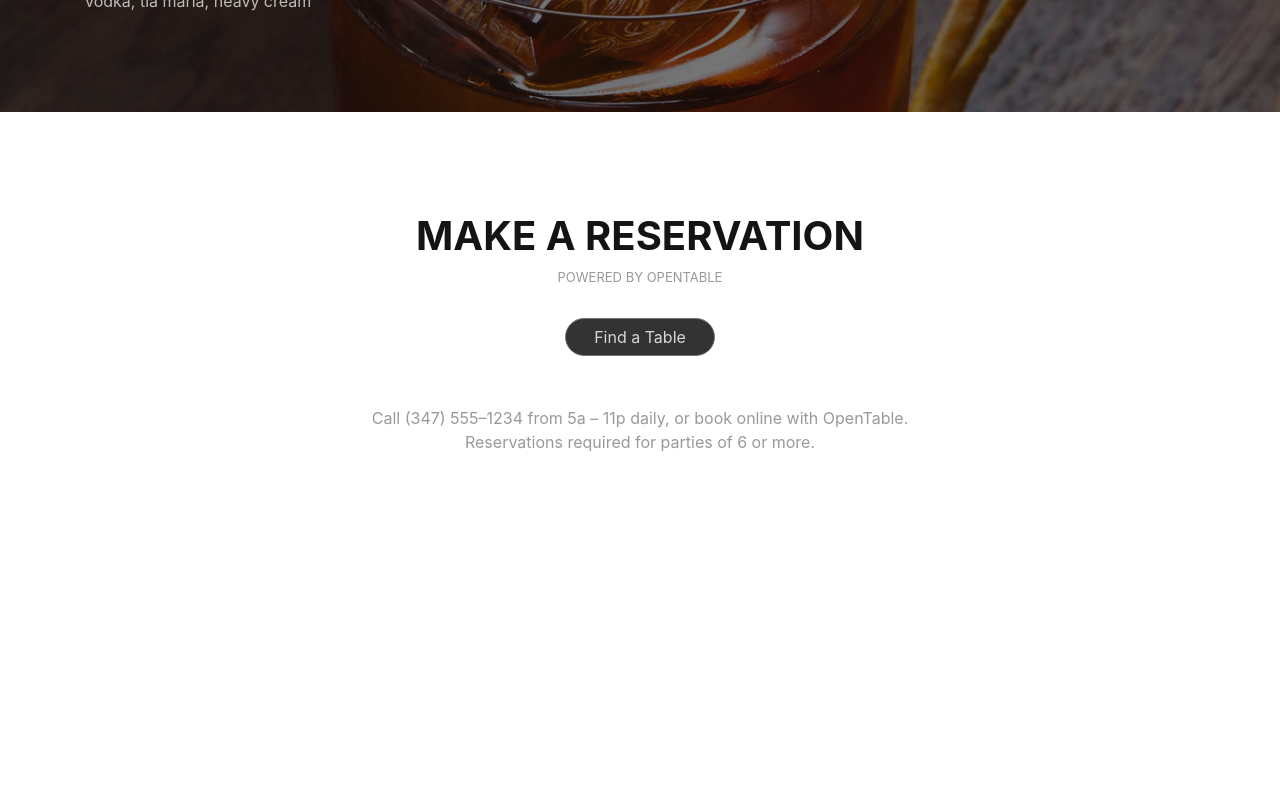
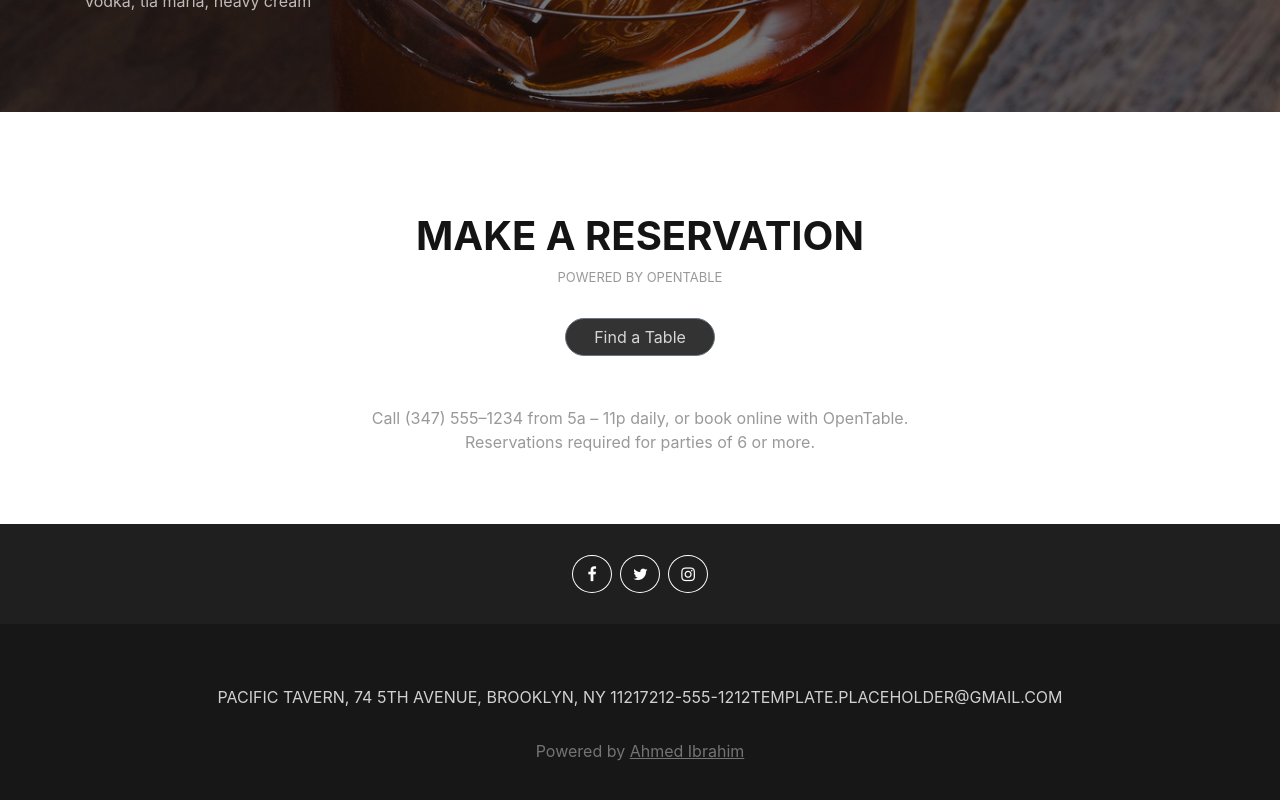
Before and after one commit to AhmedIbrahimHamed/Pacific-Traven, a React (Create React App) app: page / in a window 1280 px wide. Shown: the part 4442-5242 px from the top of the page. Before the commit the page ends 4966 px from the top, so only its background shows below. Built offline with nearby package versions, Linux system fonts and the light colour scheme.

Commit message:
Added Footer Component

```diff
--- a/src/Shared/varbs.scss
+++ b/src/Shared/varbs.scss
@@ -5,5 +5,7 @@ $media-xs: 576px;
 $whiteColor: #fff;
 $blackColor: rgba(0,0,0,0.95);
 $grayColor: #808080;
+$preFooterBG: #1f1f1f;
+$postFooter: #171717;
 
 @import url('https://fonts.googleapis.com/css?family=Raleway&display=swap');
--- /dev/null
+++ b/src/components/Footer/Footer.js
@@ -0,0 +1,34 @@
+import React from 'react'
+import styles from './Footer.module.scss';
+import { Button } from 'reactstrap';
+
+function Footer() {
+
+    return (
+        <section>
+            <nav className={styles.preFooterContainer}>
+                <a href="https://twitter.com/login" target="_blank" rel="noopener noreferrer">
+                    <Button className={styles.footerBtn}><span className="fa fa-facebook"></span></Button>
+                </a>
+
+                <a href="https://facebook.com/login" target="_blank" rel="noopener noreferrer">
+                    <Button className={styles.footerBtn}><span className="fa fa-twitter"></span></Button>
+                </a>
+
+                <a href="https://instgram.com/login" target="_blank" rel="noopener noreferrer">
+                    <Button className={styles.footerBtn}><span className="fa fa-instagram"></span></Button>
+                </a>
+            </nav>
+
+            <div className={styles.postFooter}>
+                <p className={styles.contactInfoText}>PACIFIC TAVERN, 74 5TH AVENUE, BROOKLYN, NY 11217212-555-1212TEMPLATE.PLACEHOLDER@GMAIL.COM</p>
+
+                <p className={styles.uploaderText}>Powered by <span className={styles.underlineText}>Ahmed Ibrahim</span></p>
+
+            </div>
+        </section>
+
+    )
+}
+
+export default Footer
--- /dev/null
+++ b/src/components/Footer/Footer.module.scss
@@ -0,0 +1,43 @@
+@import '../../Shared/varbs.scss';
+
+.preFooterContainer {
+    width           : 100%;
+    height          : 100px;
+    display         : flex;
+    justify-content : center;
+    align-items     : center;
+    background-color: $preFooterBG;
+}
+
+.footerBtn {
+    width           : 40px;
+    border          : white solid 1px;
+    border-radius   : 50%;
+    background-color: $preFooterBG;
+    color           : $whiteColor;
+    margin          : 0px 4px
+}
+
+.postFooter {
+    width           : 100%;
+    height          : 200px;
+    display         : flex;
+    flex-direction  : column;
+    justify-content : center;
+    text-align      : center;
+    background-color: $postFooter;
+}
+
+.contactInfoText {
+    color: rgba(255, 255, 255, .8);
+}
+
+.uploaderText {
+    color     : rgba(255, 255, 255, .4);
+    margin-top: 30px;
+}
+
+.underlineText {
+    text-decoration: underline;
+
+}
--- a/src/components/Reservations/Reservations.js
+++ b/src/components/Reservations/Reservations.js
@@ -11,7 +11,7 @@ function Reservations() {
 
             <div>
 
-                <a target="_blank" href="https://www.opentable.com/restref/client/?rid=1000&restref=1000&corrid=d44d614f-73db-44b1-bd97-4321af92bb86">
+                <a target="_blank" rel="noopener noreferrer" href="https://www.opentable.com/restref/client/?rid=1000&restref=1000&corrid=d44d614f-73db-44b1-bd97-4321af92bb86">
                     <Button className={styles.reservationButton}>Find a Table</Button>
                 </a>
             </div>
--- a/src/containers/Main/Main.js
+++ b/src/containers/Main/Main.js
@@ -4,6 +4,7 @@ import Resturant from '../../components/Resturant/Resturant'
 import Menu from '../../components/Menu/Menu'
 import Drinks from '../../components/Drinks/Drinks'
 import Reservations from '../../components/Reservations/Reservations'
+import Footer from '../../components/Footer/Footer'
 
 export class Main extends Component {
 
@@ -24,6 +25,7 @@ export class Main extends Component {
                 <Menu/>
                 <Drinks/>
                 <Reservations/>
+                <Footer/>
             </div>
         )
     }
```
Also changed, not shown: 1 other file (tests, documents, lock files or other folders).
